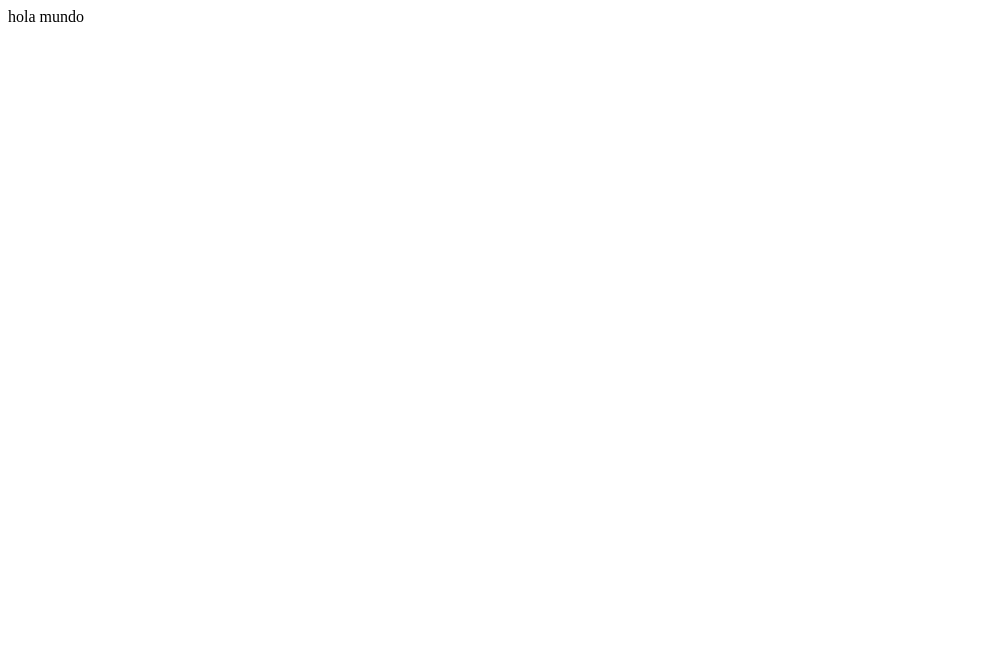
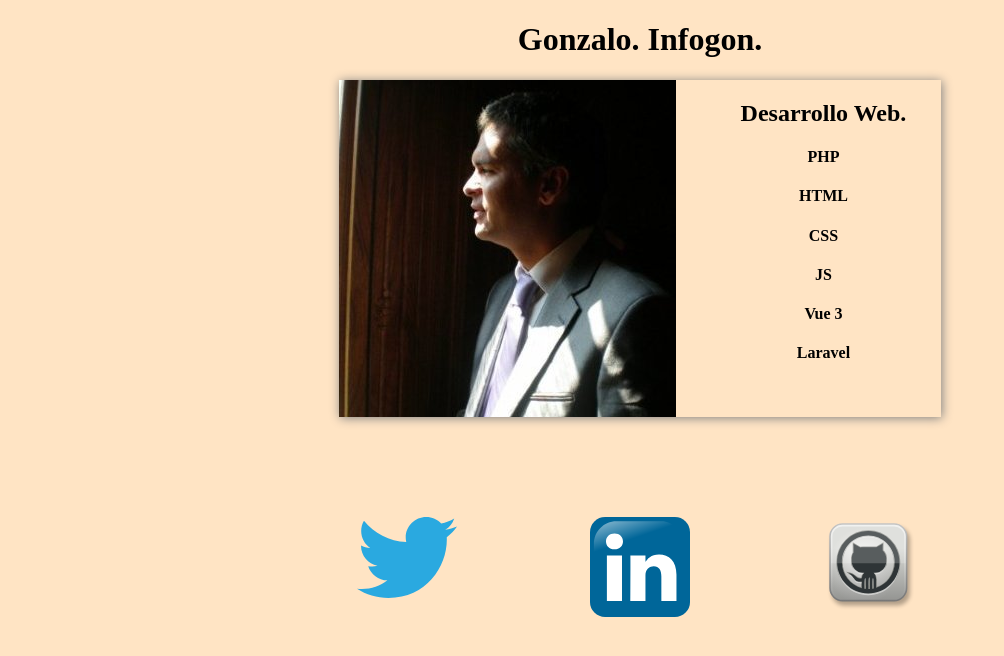
Before and after one commit to Gonzalo2310/gonzalo2310.github.io, a plain HTML site: page index.html in a window 1280 px wide. Shown: the whole page, without its empty margins (0-1004 px from the left). Drawn offline with Linux system fonts and the light colour scheme.

Commit message:
Update profile

```diff
--- a/index.html
+++ b/index.html
@@ -1 +1,93 @@
-hola mundo
+<!DOCTYPE html>
+<html lang="en">
+<head>
+  <meta charset="UTF-8">
+  <title>Title</title>
+  <style>
+      html {
+          background-color: bisque;
+      }
+
+      .container-personal {
+          margin: auto;
+          display: grid;
+          grid-template-columns: max-content;
+          width: max-content;
+      }
+
+      .container-personal div.card h2 {
+          text-align: center;
+      }
+
+      .container-personal img {
+          width: 100%;
+      }
+
+      h1 {
+          text-align: center;
+      }
+
+      .card {
+          display: grid;
+          grid-template-columns: 1fr .7fr;
+          column-gap: 30px;
+          box-shadow: 1px 1px 10px #808080;
+      }
+
+      ul li {
+          list-style: none;
+      }
+
+      ul {
+          margin-top: 20px;
+          text-align: center;
+          padding-left: 0;
+      }
+      .container-logos {
+          display:grid;
+          grid-template-columns: 1fr 1fr 1fr;
+          max-width: 700px;
+          margin: auto;
+          text-align: center;
+          padding-top: 100px;
+      }
+      .container-logos img { max-width: 100px; }
+      @media (max-width:650px){
+          .container-personal img {
+              width: 100%;
+          }
+          .card { grid-template-columns: 1fr; }
+      }
+  </style>
+</head>
+<body>
+<h1>Gonzalo. Infogon.</h1>
+<div class="container-personal">
+  <div class="card">
+    <img src="image/infogon.jpg" alt="imagen personal" title="Imagen personal"/>
+    <div>
+      <h2>Desarrollo Web.</h2>
+      <ul>
+        <li><h4>PHP</h4></li>
+        <li><h4>HTML</h4></li>
+        <li><h4>CSS</h4></li>
+        <li><h4>JS</h4></li>
+        <li><h4>Vue 3</h4></li>
+        <li><h4>Laravel</h4></li>
+      </ul>
+    </div>
+  </div>
+</div>
+<div class="container-logos">
+  <a href="https://twitter.com/Infogon" target="_blank">
+    <img src="image/twitter.svg" alt="logo twitter" title="Logo Twitter"/>
+  </a>
+  <a href="https://www.linkedin.com/in/gonzalo-nandez-batista/">
+    <img src="image/linkedin.svg" alt="linkedin logo" title="Logo Linkedin"/>
+  </a>
+  <a href="https://github.com/Gonzalo2310">
+    <img src="image/github.svg" alt="logo github" title="Logo Github"/>
+  </a>
+</div>
+</body>
+</html>
```
Also changed, not shown: image/github.svg (added), image/infogon.jpg (added), image/linkedin.svg (added), image/twitter.svg (added).
